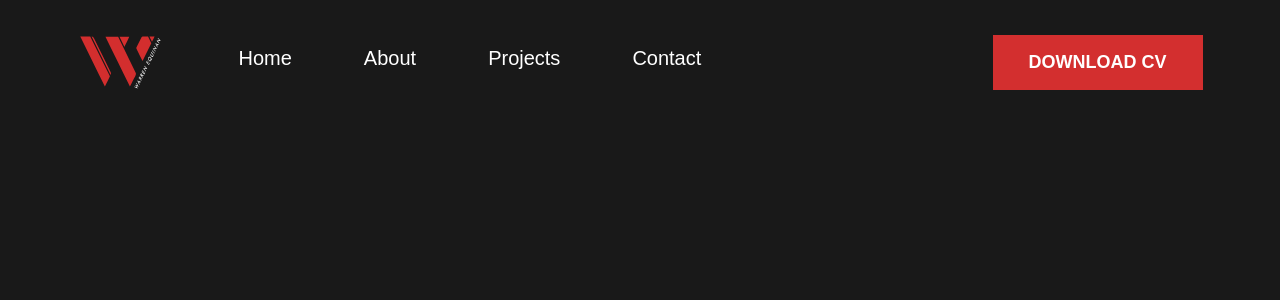
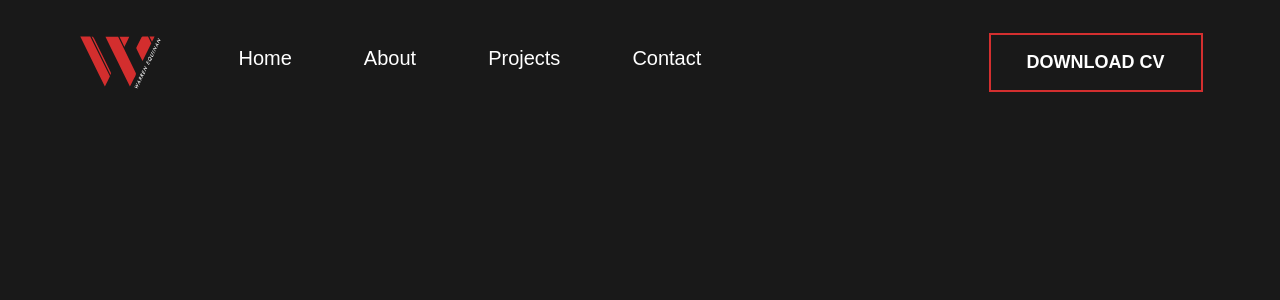
Before and after one commit to rekkuza18/latestPortfolio, a React (Vite) app: page / in a window 1280 px wide. Shown: the top 300 px of the page. Built offline with nearby package versions, Linux system fonts and the light colour scheme; a web font is replaced by a local one.

Commit message:
Update nav button style

```diff
--- a/src/assets/styles/components/_button.scss
+++ b/src/assets/styles/components/_button.scss
@@ -21,3 +21,8 @@
     }
 
 }
+
+.nav-btn {
+    background-color: transparent;
+    border: 2px solid $primary-color;
+}
--- a/src/assets/styles/main.css
+++ b/src/assets/styles/main.css
@@ -58,6 +58,11 @@ body {
 }
 .primary-btn:hover {
   background-color: #D32F2F;
+}
+
+.nav-btn {
+  background-color: transparent;
+  border: 2px solid #D32F2F;
 }
 
 .nav {
```
